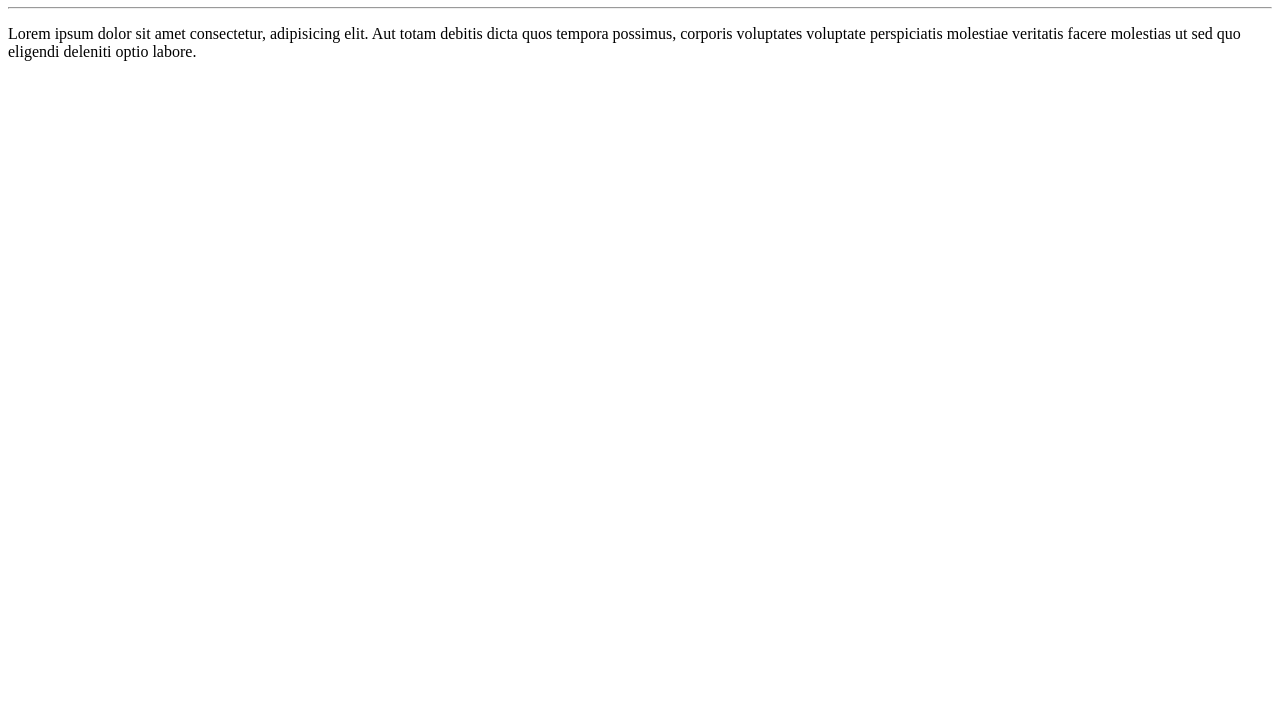
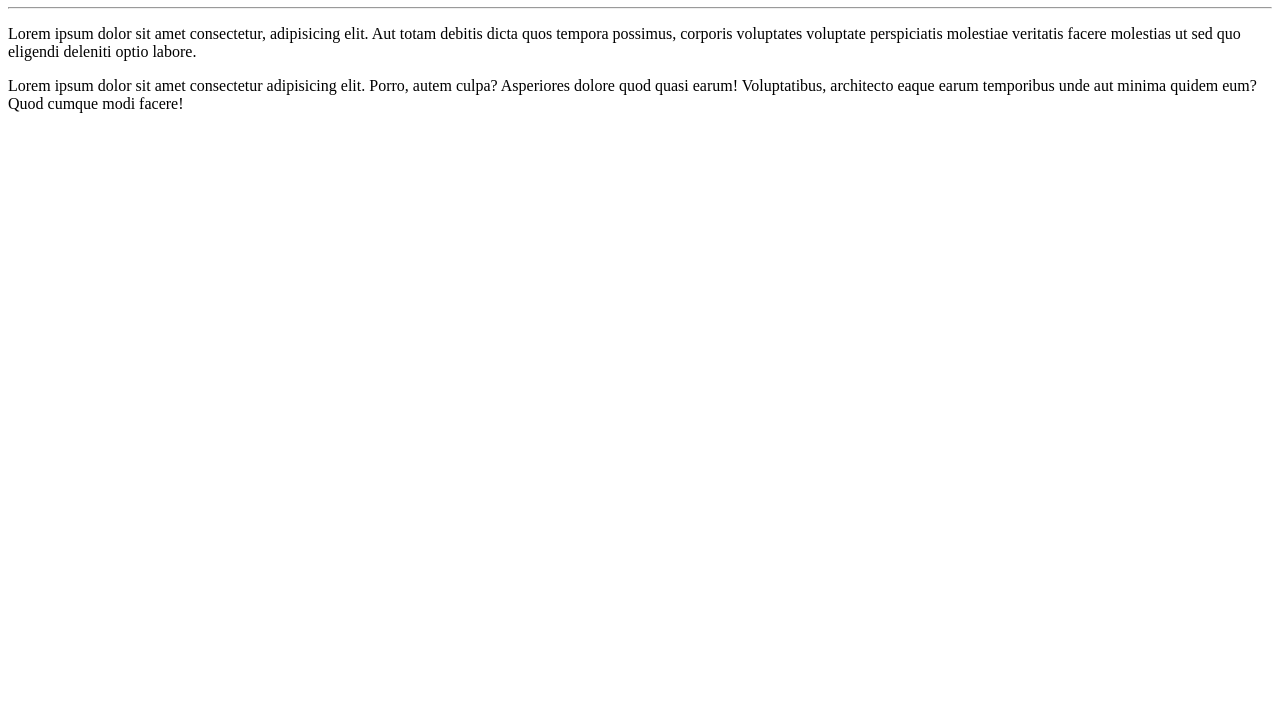
Before and after one commit to sandycampos/ola-mundo, a plain HTML site: page site-exemplo/index.html in a window 1280 px wide. Shown: the part 73-800 px from the top of the page. Drawn offline with Linux system fonts and the light colour scheme.

Commit message:
adicionei um parágrafo

```diff
--- a/site-exemplo/index.html
+++ b/site-exemplo/index.html
@@ -10,5 +10,6 @@
     <h1>Olá, Mundo!</h1>
     <hr>
     <p>Lorem ipsum dolor sit amet consectetur, adipisicing elit. Aut totam debitis dicta quos tempora possimus, corporis voluptates voluptate perspiciatis molestiae veritatis facere molestias ut sed quo eligendi deleniti optio labore.</p>
+    <p>Lorem ipsum dolor sit amet consectetur adipisicing elit. Porro, autem culpa? Asperiores dolore quod quasi earum! Voluptatibus, architecto eaque earum temporibus unde aut minima quidem eum? Quod cumque modi facere!</p>
 </body>
 </html>
```
